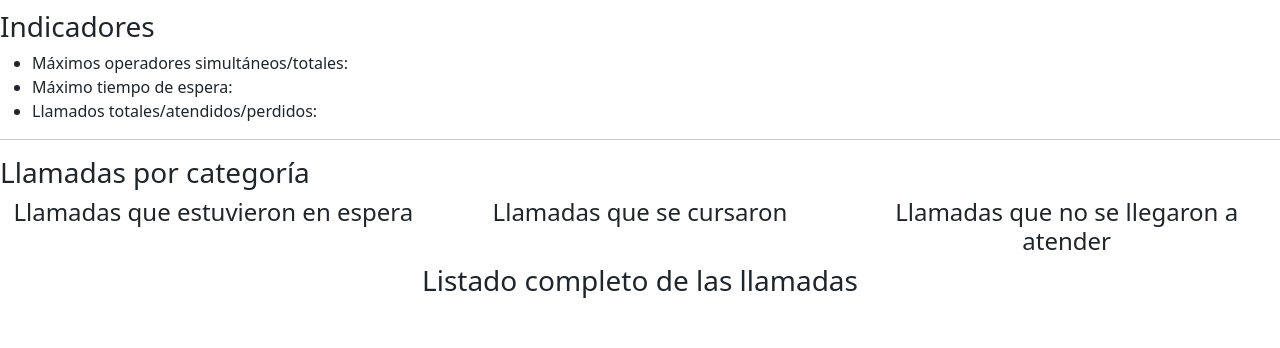
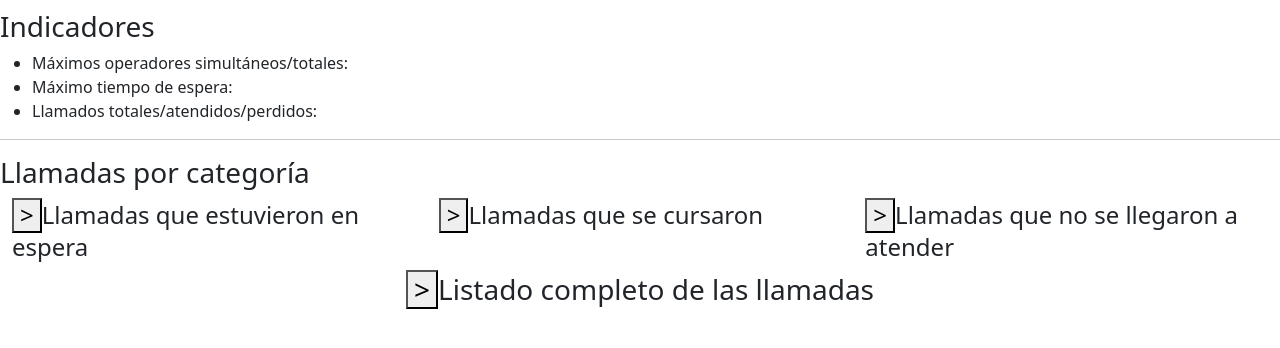
Before and after one commit to MarianoBF/llamados, a plain HTML site: page index.html in a window 1280 px wide. Shown: the part 342-690 px from the top of the page. Drawn offline with nearby package versions, Linux system fonts and the light colour scheme.

Commit message:
make listing collapsible

```diff
--- a/helpers.js
+++ b/helpers.js
@@ -22,7 +22,6 @@ function dibujarLlamada(llamada) {
 }
 
 function dibujarActiva(agregar, directo) {
-  console.log("agregar", agregar)
   let detalleLlamadaAMover = document.createElement("p");
   detalleLlamadaAMover.id = "activa" + agregar.id;
   detalleLlamadaAMover.innerText = `ID: ${agregar.id} Inicio: ${
@@ -34,7 +33,6 @@ function dibujarActiva(agregar, directo) {
 }
 
 function dibujarPerdida(llamada) {
-  console.log(llamada)
   let detalleLlamada = document.createElement("p");
   detalleLlamada.id = "llamada" + llamada.id;
   detalleLlamada.innerText = `ID: ${llamada.id} Inicio: ${
--- a/index.html
+++ b/index.html
@@ -55,16 +55,24 @@
     </div>
     <hr>
     <h3>Llamadas por categoría</h3>
-    <div class="custom-container">
-        <h4>Llamadas que estuvieron en espera</h4>
-        <h4>Llamadas que se cursaron</h4>
-        <h4>Llamadas que no se llegaron a atender</h4>
-        <div id="contenedorLlamadasEnEspera"></div>
-        <div id="contenedorLlamadasEnCurso"></div>
-        <div id="contenedorLlamadasPerdidas"></div>
+    <div class="container-fluid">
+        <div class="row">
+        <div class="col"><h4><button data-bs-toggle="collapse" data-bs-target="#contenedorLlamadasEnEspera" aria-expanded="true" aria-controls="collapse">></button>Llamadas que estuvieron en espera</h4>    </div>
+
+        <div class="col"><h4><button data-bs-toggle="collapse" data-bs-target="#contenedorLlamadasEnCurso" aria-expanded="true" aria-controls="collapse">></button>Llamadas que se cursaron</h4>    </div>
+
+        <div class="col"><h4><button data-bs-toggle="collapse" data-bs-target="#contenedorLlamadasPerdidas" aria-expanded="true" aria-controls="collapse">></button>Llamadas que no se llegaron a atender</h4>    </div>
+
     </div>
-    <h3 class="text-center">Listado completo de las llamadas</h3>
-    <div class="custom-container" id="contenedorLlamadas">
+<div class="row">
+
+        <div class="col"><div class="collapse show" id="contenedorLlamadasEnEspera"></div></div>
+        <div class="col"><div class="collapse show" id="contenedorLlamadasEnCurso"></div></div>
+        <div class="col"><div class="collapse show" id="contenedorLlamadasPerdidas"></div></div>
+    </div>
+    </div>
+    <h3 class="text-center"><button data-bs-toggle="collapse" data-bs-target="#contenedorLlamadas" aria-expanded="false" aria-controls="collapse">></button>Listado completo de las llamadas</h3>
+    <div class="custom-container collapse" id="contenedorLlamadas">
 
         <script src="helpers.js"></script>
         <script src="llamadas.js"></script>
```
